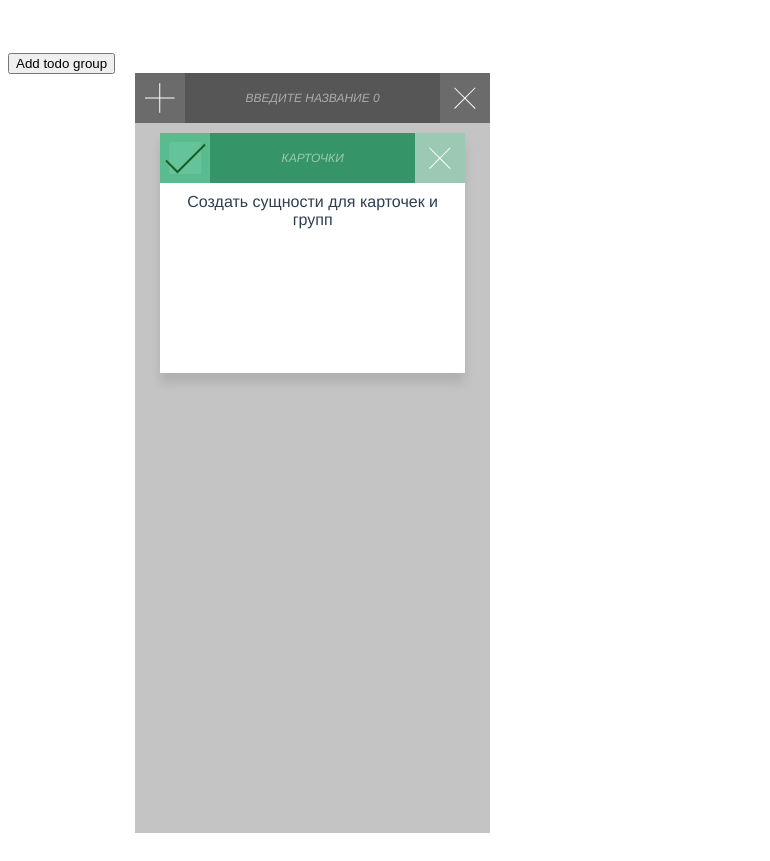
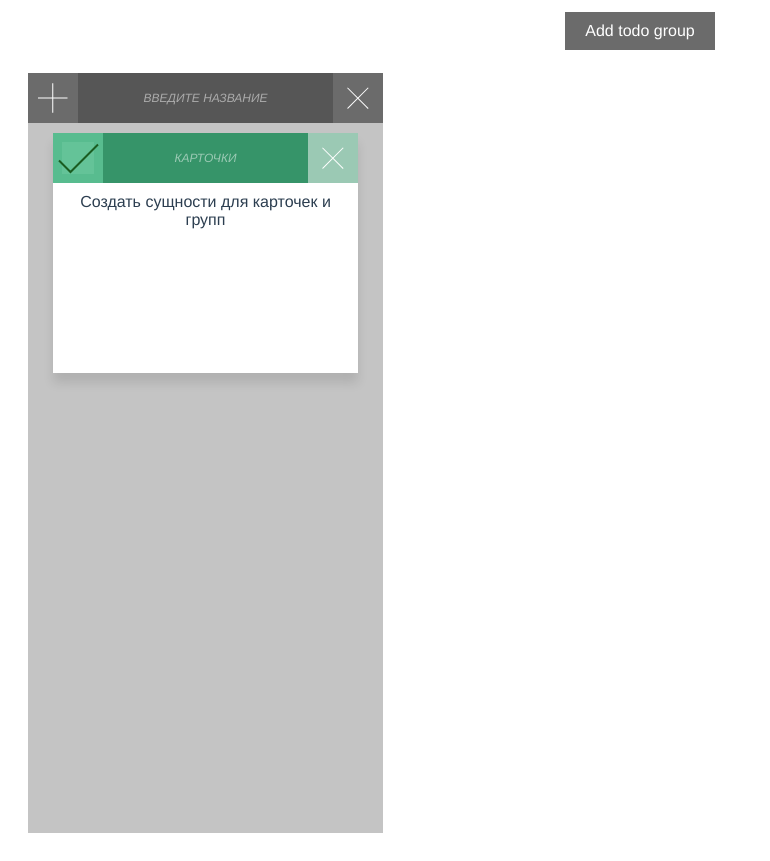
Before and after one commit to DamirAkzhigitov/todoapp, a Vue app: page / in a window 1280 px wide. Shown: the whole page, without its empty margins (0-770 px from the left). Built offline with nearby package versions, Linux system fonts and the light colour scheme.

Commit message:
added editing group name

```diff
--- a/src/components/GroupHeader.vue
+++ b/src/components/GroupHeader.vue
@@ -2,7 +2,8 @@
     .card-group_header
         .card-group_add(@click="addTodoCard(id)")
             .card-group_add__icon
-        .card-group_name {{ name }} {{ id }}
+        .card-group_name(v-if="!editMode" @click="editMode = !editMode")  {{ groupName }}
+        input.card-group-item_name(v-else v-model="groupName" @blur="toggleEdit")
         .card_group_remove(@click="removeTodoGroup(id)")
             .card_group_remove__icon
 </template>
@@ -21,8 +22,22 @@ export default {
             required: true
         }
     },
+    data() {
+        return {
+            groupName: this.name,
+            editMode: false
+        }
+    },
     methods: {
-        ...mapActions(['addTodoCard', 'removeTodoGroup'])
+        toggleEdit(changeEditMode = true) {
+            if (changeEditMode) this.editMode = !this.editMode
+            const group = {
+                id: this.id,
+                name: this.groupName
+            }
+            this.updateGroup(group)
+        },
+        ...mapActions(['addTodoCard', 'removeTodoGroup', 'updateGroup'])
     }
 }
 </script>
--- a/src/components/GroupNavigation.vue
+++ b/src/components/GroupNavigation.vue
@@ -1,15 +1,36 @@
 <template lang="pug">
-    .navigation
+    nav.navigation
+        span(@click="addTodoGroup") Add todo group
 </template>
 
 <script>
+import { mapActions } from 'vuex'
+
 export default {
-    name: 'GroupNavigation'
+    name: 'GroupNavigation',
+    methods: {
+        ...mapActions(['addTodoGroup'])
+    }
 }
 </script>
 
-<style scoped>
+<style scoped lang="scss">
 .navigation {
     min-height: 45px;
+    display: flex;
+    align-items: center;
+    justify-content: center;
+    span {
+        position: relative;
+        padding: 10px 20px;
+        background-color: #6b6b6b;
+        color: #fff;
+        border: none;
+        cursor: pointer;
+        transition: 0.3s;
+        &:hover {
+            background-color: #565656;
+        }
+    }
 }
 </style>
--- a/src/store/index.js
+++ b/src/store/index.js
@@ -49,6 +49,12 @@ export default new Vuex.Store({
 
             commit('ADD_TODOGROUP', newGroup)
         },
+        updateGroup({ commit }, data) {
+            const newList = checkLocalStorage()
+            newList[data.id].name = data.name
+            localStorage.setItem('todoGroupList', JSON.stringify(newList))
+            commit('SET_TODOGROUP', newList)
+        },
         updateTodoCard({ commit }, data) {
             const newList = checkLocalStorage()
             newList[data.parentId].results[data.id] = data.result
--- a/src/views/Home.vue
+++ b/src/views/Home.vue
@@ -1,8 +1,6 @@
 <template lang="pug">
   .home
     .card-container
-        .card-container_header
-            button(@click="addTodoGroup") Add todo group
         .card-group(v-for="(group, key) in todoGroupList" :key="group.id")
             GroupHeader(:name="group.name" :id="key")
             .card-group_body
```
